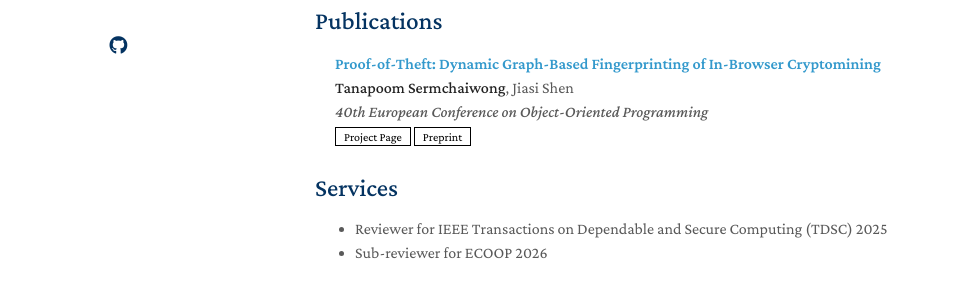
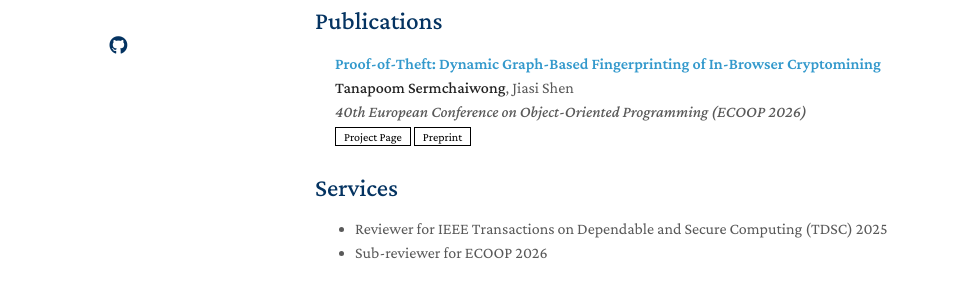
Before and after one commit to tanapthetimid/tanapthetimid.github.io, a Jekyll site: the page built from index.md, in a window 1280 px wide. Shown: the part 328-616 px from the top of the page, without its empty margins (155-1115 px from the left). Built offline with Jekyll 4.4.1, drawn with Linux system fonts in a browser that asks for light colours; nearby versions of some CDN libraries; a style sheet for code colours, icons or effects is not loaded; our own code applies the rules of GitHub Pages for plain Markdown files.

Commit message:
Update publications.yml

```diff
--- a/_data/publications.yml
+++ b/_data/publications.yml
@@ -3,7 +3,7 @@ main:
   - title: "Proof-of-Theft: Dynamic Graph-Based Fingerprinting of In-Browser Cryptomining"
     authors: <strong>Tanapoom Sermchaiwong</strong>, Jiasi Shen
     conference_short: ECOOP 2026
-    conference: 40th European Conference on Object-Oriented Programming
+    conference: 40th European Conference on Object-Oriented Programming (ECOOP 2026)
     page: https://doi.org/10.4230/LIPIcs.ECOOP.2026.25
     preprint: https://arxiv.org/pdf/2505.02493v1
 
```
